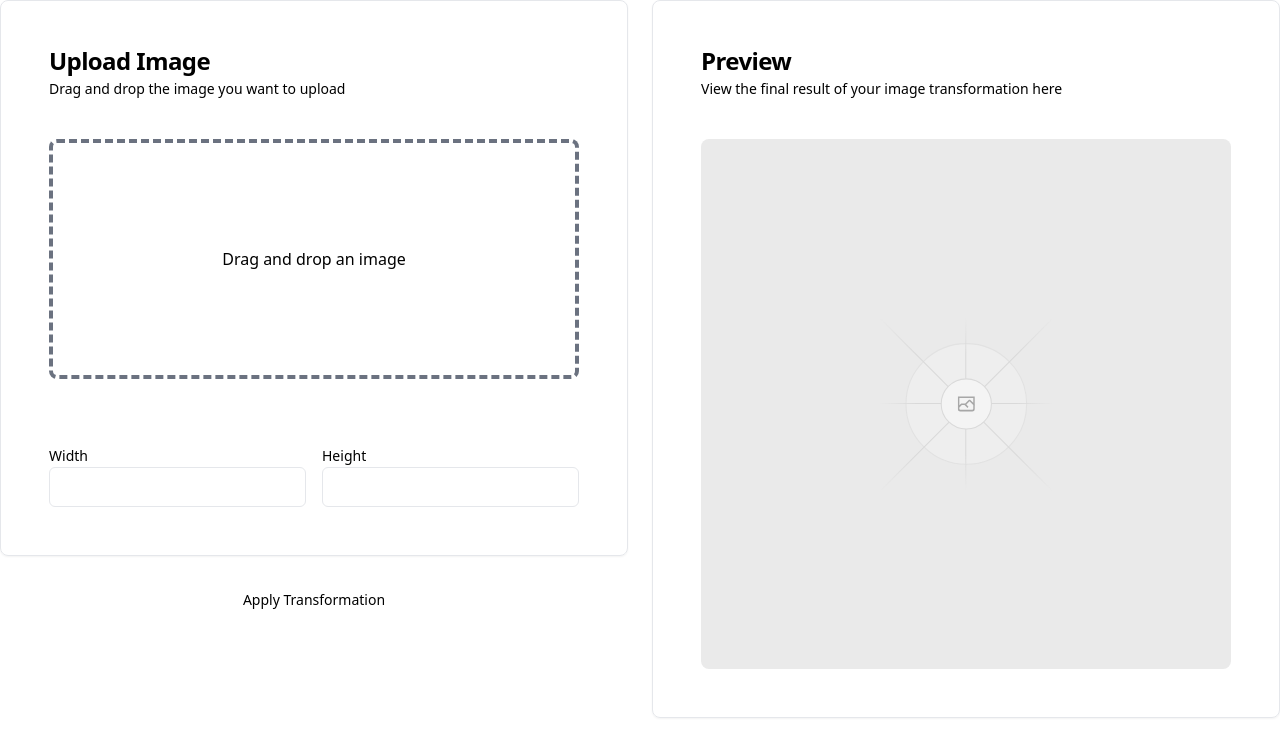
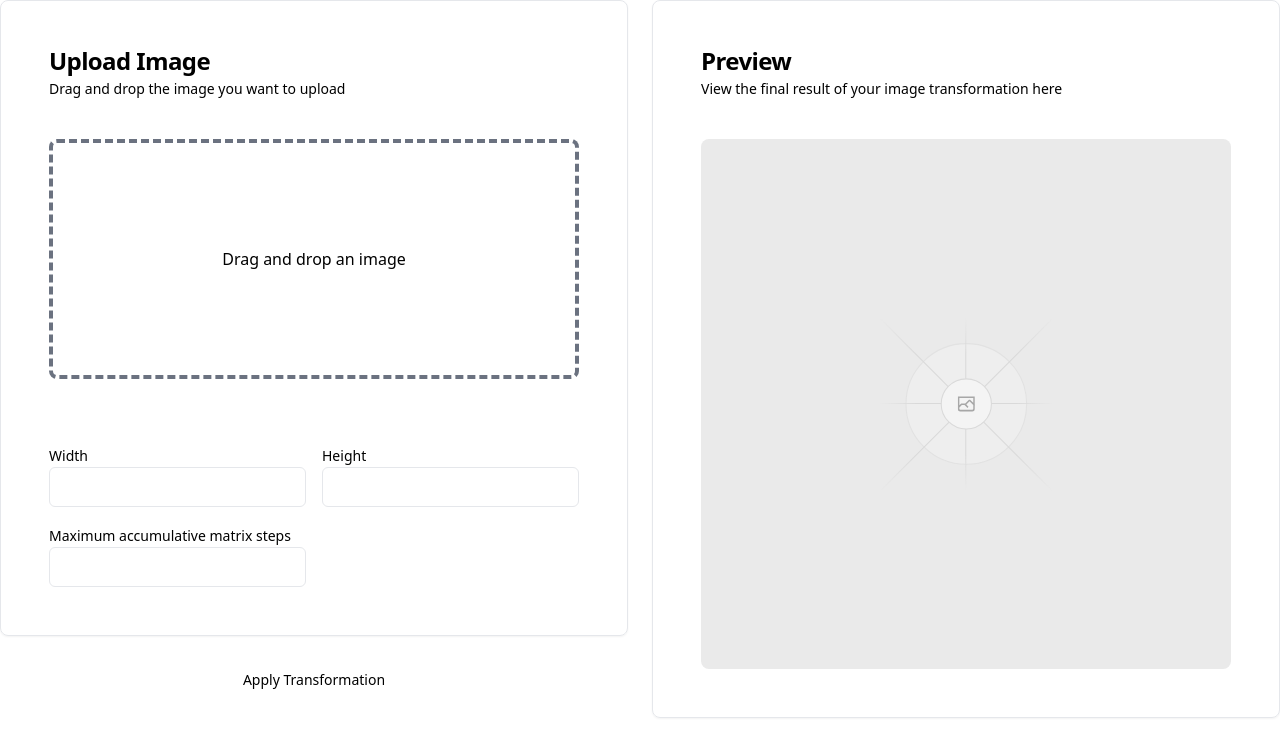
Before and after one commit to ayarotskyi/seam-carving, a plain HTML site: page static/index.html in a window 1280 px wide. Drawn offline with nearby package versions, Linux system fonts and the light colour scheme.

Commit message:
feat: added max_steps field on client side

```diff
--- a/static/index.html
+++ b/static/index.html
@@ -67,6 +67,19 @@
                     required
                   />
                 </div>
+                <div>
+                  <label
+                    class="text-sm font-medium leading-none peer-disabled:cursor-not-allowed peer-disabled:opacity-70"
+                    for="max_steps"
+                    >Maximum accumulative matrix steps</label
+                  ><input
+                    type="number"
+                    class="flex h-10 border-input bg-background text-sm ring-offset-background file:border-0 file:bg-transparent file:text-sm file:font-medium placeholder:text-muted-foreground focus-visible:outline-none focus-visible:ring-2 focus-visible:ring-ring focus-visible:ring-offset-2 disabled:cursor-not-allowed disabled:opacity-50 w-full p-2 border rounded-md"
+                    id="max_steps"
+                    name="max_steps"
+                    min="0"
+                  />
+                </div>
               </div>
             </div>
           </div>
```
Also changed, not shown: 1 other file.
